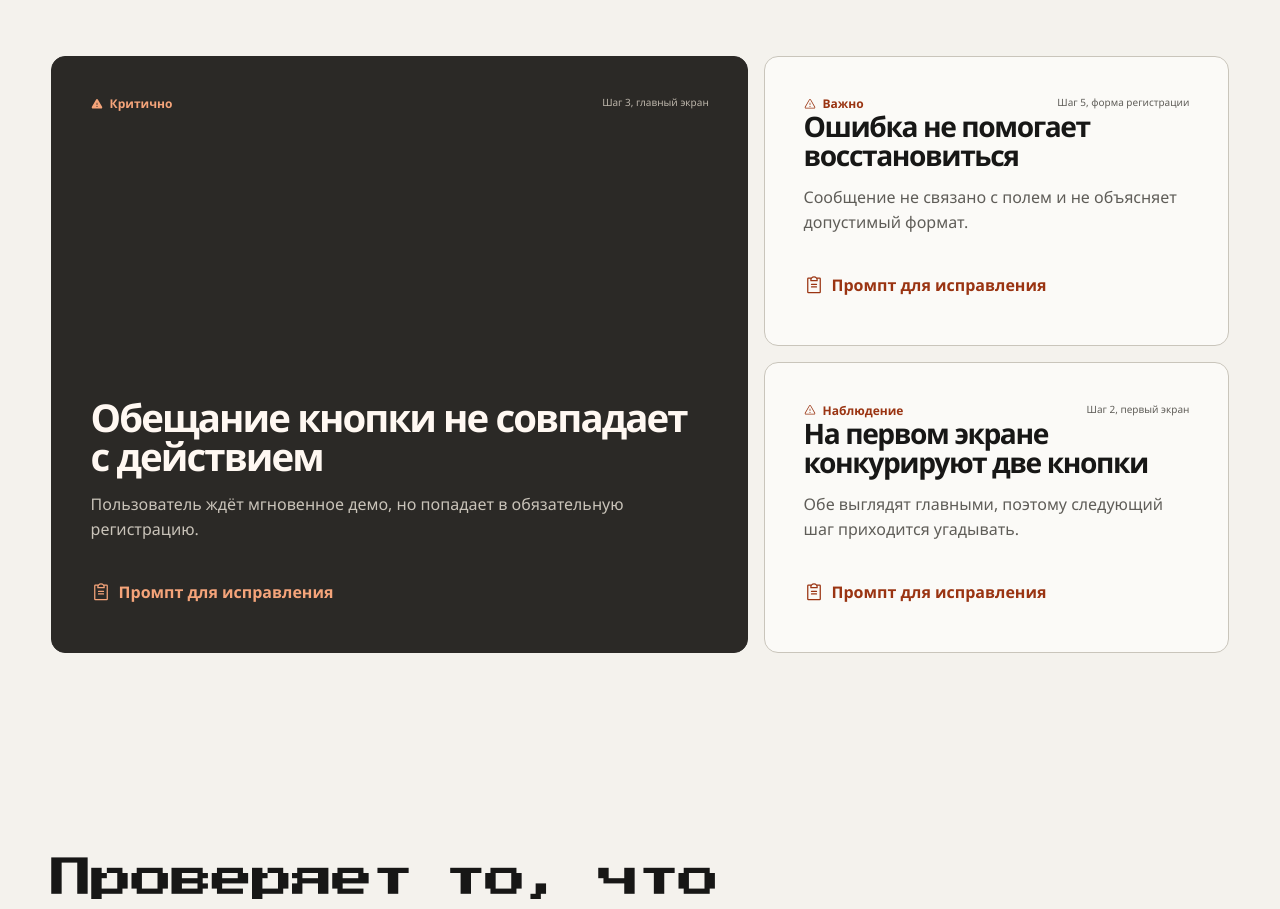
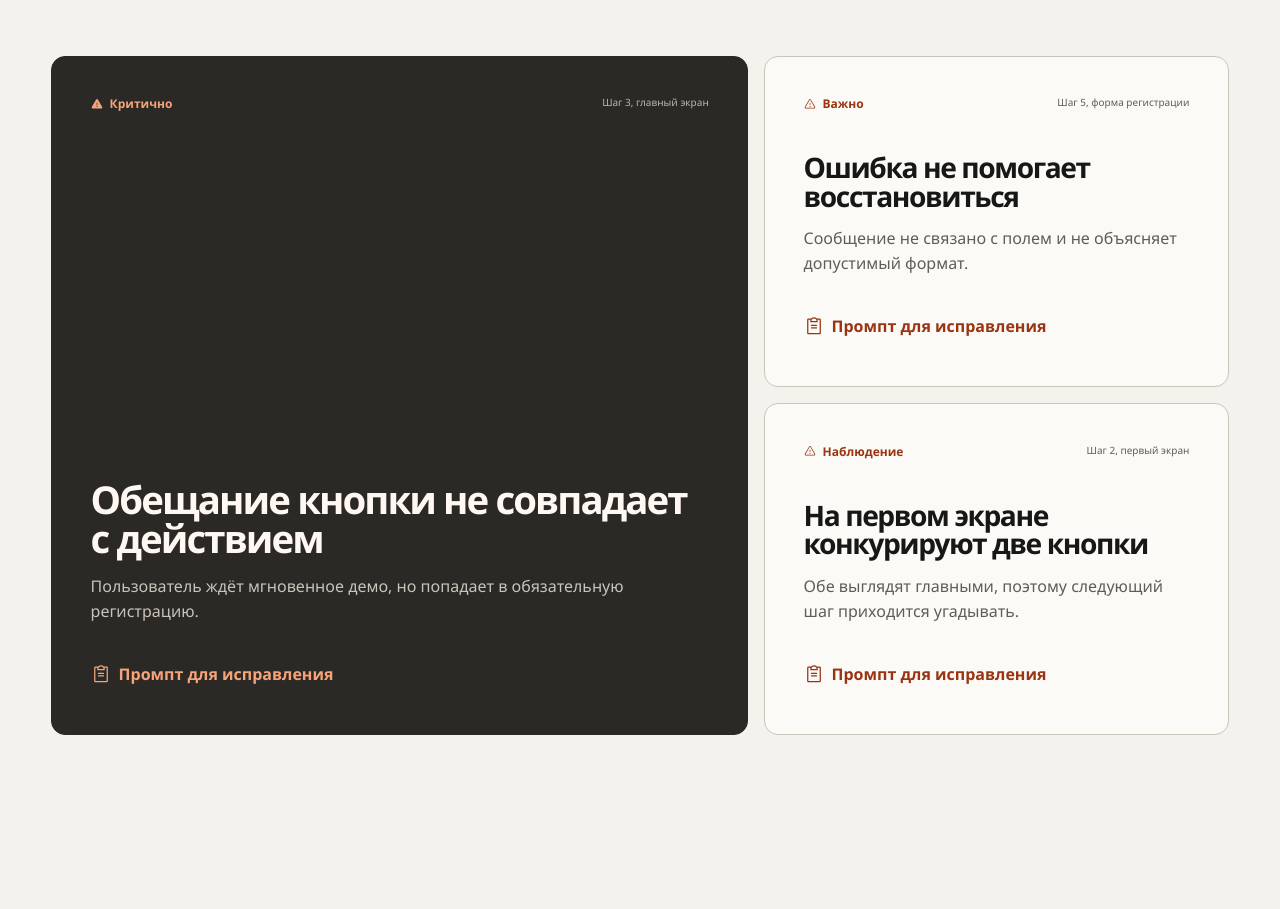
Before and after one commit to AloUzee/tyk, a React (Vite) app: page / in a window 1280 px wide. Shown: the part 2899-3808 px from the top of the page. Built offline with nearby package versions, Linux system fonts and the light colour scheme.

Commit message:
Improve-finding-severity-spacing

```diff
--- a/src/styles.css
+++ b/src/styles.css
@@ -249,7 +249,7 @@ h1 em { color: var(--accent); font-style: normal; }
 .finding-topline small { color: var(--muted); text-align: right; }
 .finding--1 .finding-topline small { color: #bcb5aa; }
 .finding h3 { max-width: 690px; margin: auto 0 16px; font-size: clamp(27px, 3vw, 47px); line-height: 1.02; letter-spacing: -0.05em; }
-.finding:not(.finding--1) h3 { font-size: clamp(23px, 2.2vw, 32px); }
+.finding:not(.finding--1) h3 { margin-top: clamp(30px, 3.2vw, 42px); font-size: clamp(23px, 2.2vw, 32px); }
 .finding p { max-width: 650px; margin: 0 0 28px; color: var(--muted); line-height: 1.55; }
 .finding--1 p { color: #c9c3b9; }
 .finding button { width: max-content; min-height: 44px; display: inline-flex; align-items: center; gap: 8px; padding: 0; color: var(--accent-dark); background: transparent; border: 0; font-weight: 720; text-align: left; }
```
